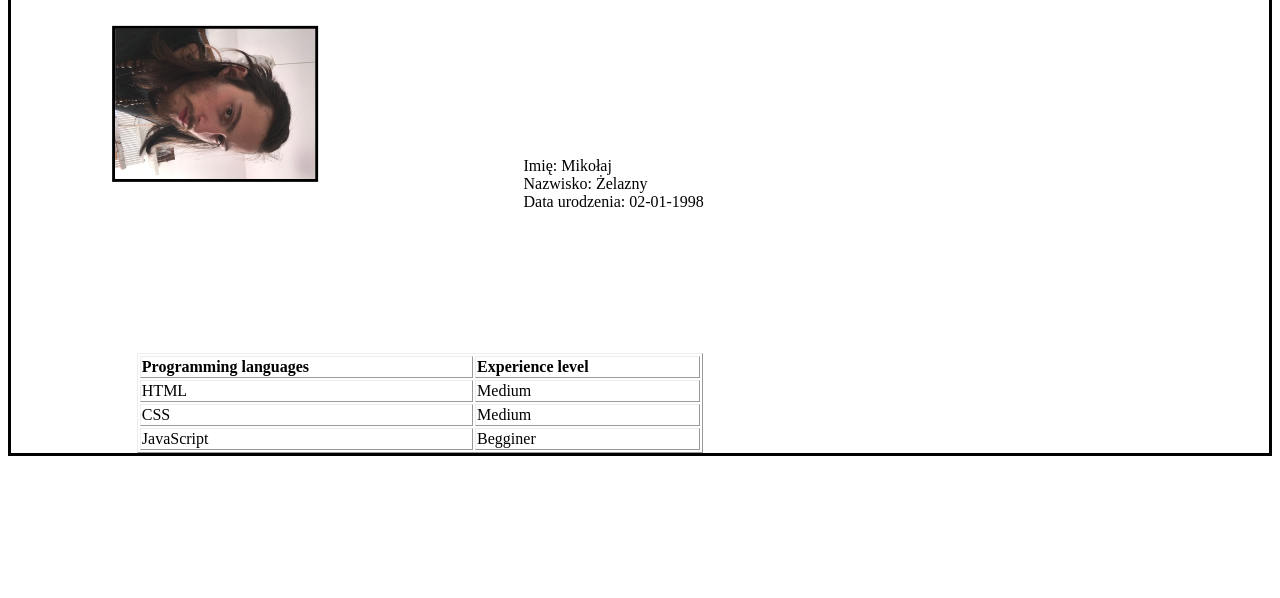
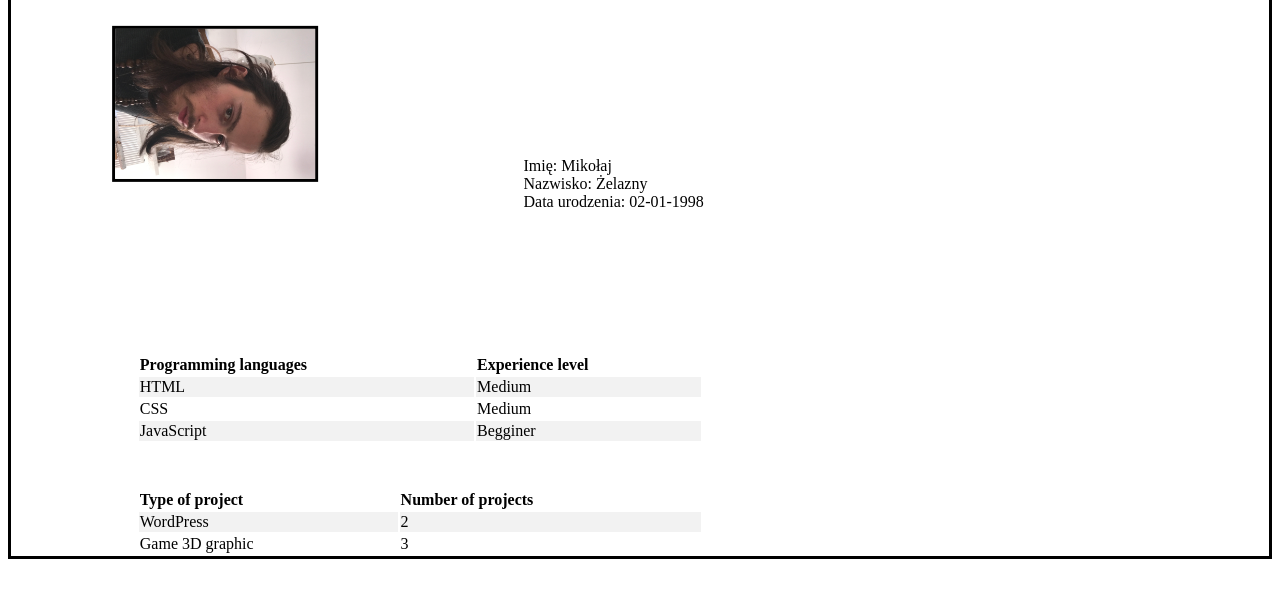
Before and after one commit to MikolajZelazny/MikolajZelazny.github.io, a plain HTML site: page CV.html in a window 1280 px wide. Shown: the part 90-688 px from the top of the page. Drawn offline with Linux system fonts and the light colour scheme.

Commit message:
better look

```diff
--- a/CV.html
+++ b/CV.html
@@ -26,8 +26,8 @@
 <div id="okomoko" id="t2">
     <table >
      <tr>
-        <td><strong>Programming languages</strong> </td>
-        <td><strong>Experience level</strong></td>
+        <td ><strong>Programming languages</strong> </td>
+        <td ><strong>Experience level</strong></td>
         </tr>
 
         <tr>
@@ -46,6 +46,24 @@
     </table>
 </div>
 
+<div>
+    <table id="table2">
+        <tr>
+            <td ><strong>Type of project</strong> </td>
+            <td ><strong>Number of projects</strong></td>
+            </tr>
+
+            <tr>
+                <td>WordPress</td>
+                <td>2</td>
+            </tr>
+            <tr>
+               <td>Game 3D graphic</td>
+                <td>3</td>
+            </tr>
+    </table>
+</div>
+
 
 
 </body>
--- a/resource/style/CV.css
+++ b/resource/style/CV.css
@@ -36,10 +36,14 @@ p {
 }
 
 
-table, tr, td {
-    border: 1px outset
-  }
+
 
   table {
       width: 50%;
   }
+
+  tr:nth-child(even) {background-color: #f2f2f2;}
+
+ #table2 {
+     margin-top: 4%
+ }
```
